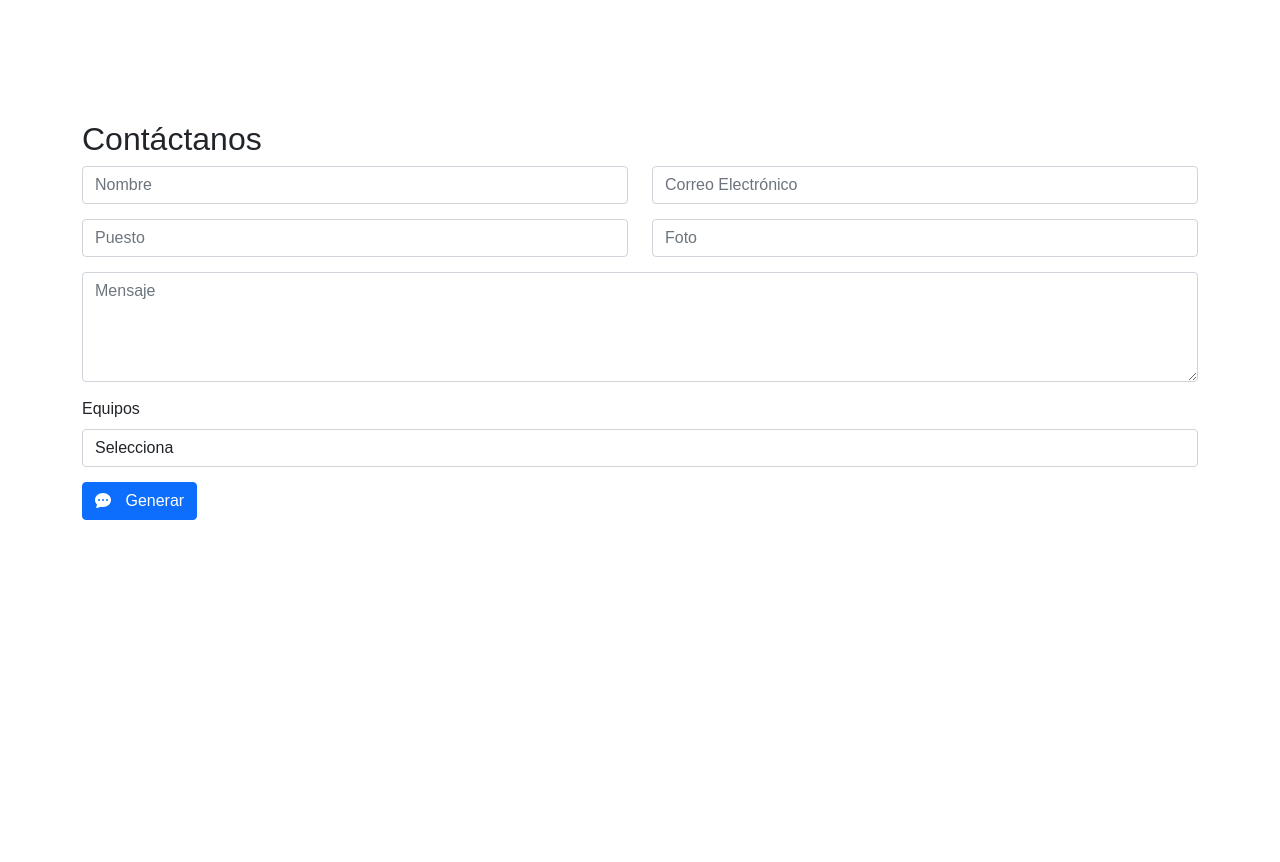
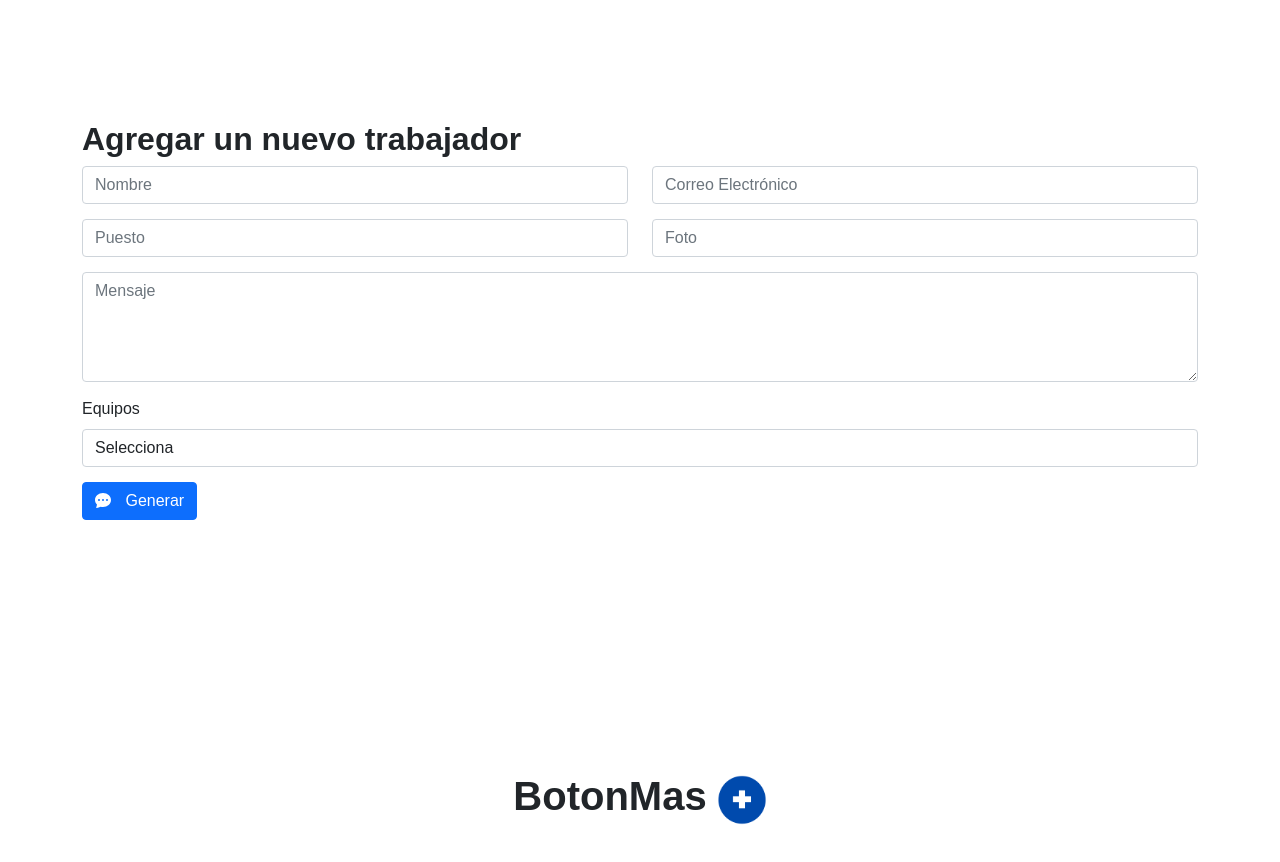
Before and after one commit to axxving/curso-react-alura-axxving, a React (Vite) app: page / in a window 1280 px wide. Shown: the part 880-1742 px from the top of the page. Before the commit the page ends 1600 px from the top, so only its background shows below. Built offline with nearby package versions, Linux system fonts and the light colour scheme.

Commit message:
feat(): adding button component

```diff
--- a/src/App.jsx
+++ b/src/App.jsx
@@ -1,7 +1,9 @@
-import { useState } from 'react'
-import { Header } from './components/Header'
-import { Hero } from './components/Hero'
-import { Formulario } from './components/Formulario'
+import { Header } from './components/Header';
+import { Hero } from './components/Hero';
+import { Formulario } from './components/Formulario';
+
+import { BotonMas } from './components/MiScriptHive/BotonMas';
+
 //import reactLogo from './assets/react.svg';
 //import viteLogo from '/vite.svg';
 
@@ -11,6 +13,7 @@ export const App = () => {
       <Header />
       <Hero />
       <Formulario />
+      <BotonMas />
     </>
   )
 }
--- a/src/components/Formulario.jsx
+++ b/src/components/Formulario.jsx
@@ -16,7 +16,7 @@ export const Formulario = () => {
     return (
         <Container fluid className='formulario'>
             <Container>
-                <h2>Contáctanos</h2>
+                <h2 className='title'>Agregar un nuevo trabajador</h2>
                 <Form onSubmit={manejarEnvio}>
                     <Row>
                         <Campo titulo="Nombre" controlId="formName" type="text" placeholder="Nombre"  />
--- a/src/components/Hero.jsx
+++ b/src/components/Hero.jsx
@@ -7,7 +7,7 @@ export const Hero = () => {
         <Container fluid className='hero'>
             <Container>
                 <div className="hero-content">
-                    <h1 className="display-4">Bienvenido a ScriptHive</h1>
+                    <h1 className="display-4 title">Bienvenido a ScriptHive</h1>
                     <p>Desarrolladores Web</p>
                     <p>Aplicaciones profesionales de alto nivel</p>
                 </div>
--- /dev/null
+++ b/src/components/MiScriptHive/BotonMas.jsx
@@ -0,0 +1,13 @@
+import React from 'react';
+import reactLogo from '../../assets/imgs/mas.png';
+
+export const BotonMas = () => {
+    return (
+        <>
+            <div className='section'>
+                <h1 className='title'>BotonMas</h1>
+                <img className='iconoMas' src={reactLogo} alt="Icono de agregar" />
+            </div>
+        </>
+    )
+}
--- a/src/index.css
+++ b/src/index.css
@@ -45,3 +45,21 @@
 .listaOpciones {
     margin-bottom: 15px;
 }
+
+.section {
+    width: 100%;
+    display: flex;
+    align-items: center;
+    justify-content: center;
+    min-height: 20vh;
+}
+
+.title {
+    margin-right: 10px;
+    font-weight: bolder;
+}
+
+.iconoMas {
+    width: 50px;
+    cursor: pointer;
+}
```
Also changed, not shown: src/assets/imgs/mas.png (added).
